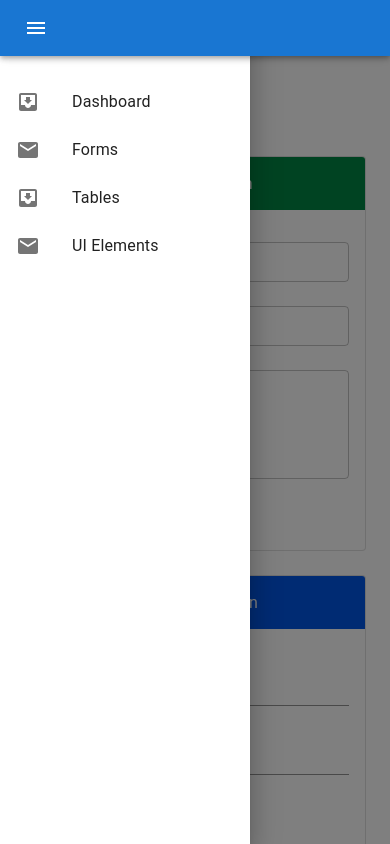
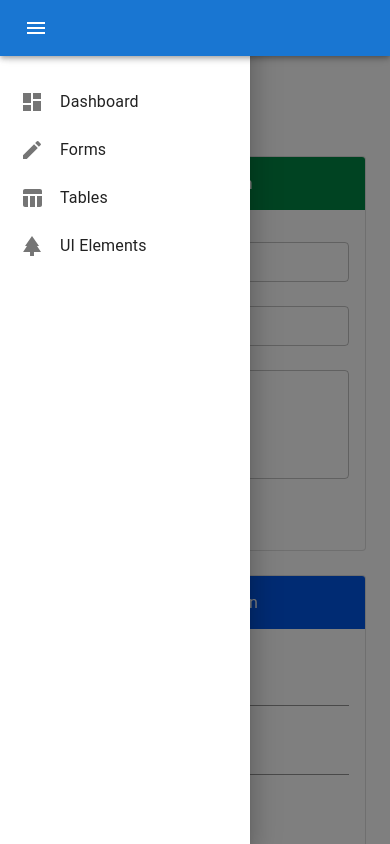
Before and after one commit to ravenanhq/admina, a Next.js app: page /form in a window 390 px wide. Both pictures are taken after a click on the button 36 px from the left and 28 px from the top of the page. Shown: the top 844 px of the page. Built offline with nearby package versions, Linux system fonts and the light colour scheme.

Commit message:
The mobile view menu open issue fixed

```diff
--- a/src/app/components/CustomElements/CustomElements.tsx
+++ b/src/app/components/CustomElements/CustomElements.tsx
@@ -31,7 +31,7 @@ const CustomElements = () => {
       />
       <CardContent>
         <Grid container spacing={2}>
-          <Grid item xs={6}>
+          <Grid item xs={12} lg={6}>
             <h4>Switch Toggle</h4>
             <Box sx={{ marginTop: "15px" }}>
               <Switch {...label} defaultChecked />
@@ -90,7 +90,7 @@ const CustomElements = () => {
               </Box>
             </Box>
           </Grid>
-          <Grid item xs={6}>
+          <Grid item xs={12} lg={6}>
             <h4>Button Group</h4>
             <ButtonGroup
               variant="contained"
--- a/src/app/components/Header/Header.tsx
+++ b/src/app/components/Header/Header.tsx
@@ -5,18 +5,19 @@ import MuiAppBar, { AppBarProps as MuiAppBarProps } from "@mui/material/AppBar";
 import Toolbar from "@mui/material/Toolbar";
 import IconButton from "@mui/material/IconButton";
 import MenuIcon from "@mui/icons-material/Menu";
-import { useNavbarContext } from '@/contexts/NavbarContext';
-import Box from '@mui/material/Box';
-import SwipeableDrawer from '@mui/material/SwipeableDrawer';
-import List from '@mui/material/List';
-import ListItem from '@mui/material/ListItem';
-import ListItemButton from '@mui/material/ListItemButton';
-import ListItemIcon from '@mui/material/ListItemIcon';
-import ListItemText from '@mui/material/ListItemText';
-import InboxIcon from '@mui/icons-material/MoveToInbox';
-import MailIcon from '@mui/icons-material/Mail';
-import { useMediaQuery } from '@mui/material';
-
+import { useNavbarContext } from "@/contexts/NavbarContext";
+import Box from "@mui/material/Box";
+import SwipeableDrawer from "@mui/material/SwipeableDrawer";
+import List from "@mui/material/List";
+import ListItem from "@mui/material/ListItem";
+import ListItemButton from "@mui/material/ListItemButton";
+import ListItemIcon from "@mui/material/ListItemIcon";
+import ListItemText from "@mui/material/ListItemText";
+import { Link, useMediaQuery } from "@mui/material";
+import DashboardIcon from "@mui/icons-material/Dashboard";
+import EditIcon from "@mui/icons-material/Edit";
+import TableIcon from "@mui/icons-material/TableChart";
+import ParkIcon from "@mui/icons-material/Park";
 
 interface AppBarProps extends MuiAppBarProps {
   open?: boolean;
@@ -24,71 +25,101 @@ interface AppBarProps extends MuiAppBarProps {
 
 const drawerWidth = 240;
 const AppBar = styled(MuiAppBar, {
-  shouldForwardProp: (prop) => prop !== 'open',
+  shouldForwardProp: (prop) => prop !== "open",
 })<AppBarProps>(({ theme, open }) => ({
   zIndex: theme.zIndex.drawer + 1,
-  transition: theme.transitions.create(['width', 'margin'], {
+  transition: theme.transitions.create(["width", "margin"], {
     easing: theme.transitions.easing.sharp,
     duration: theme.transitions.duration.leavingScreen,
   }),
   ...(open && {
     marginLeft: drawerWidth,
     width: `calc(100% - ${drawerWidth}px)`,
-    transition: theme.transitions.create(['width', 'margin'], {
+    transition: theme.transitions.create(["width", "margin"], {
       easing: theme.transitions.easing.sharp,
       duration: theme.transitions.duration.enteringScreen,
     }),
   }),
 }));
 
-
 const Header: React.FC = () => {
   const { handleDrawerOpen, open } = useNavbarContext();
   const { handleDrawerClose } = useNavbarContext();
   const handleSignOut = () => {
-    console.log('Sign out button clicked');
+    console.log("Sign out button clicked");
   };
   const [state, setState] = React.useState({
     left: false,
   });
 
   const toggleDrawer =
-    (open: boolean) =>
-    (event: React.KeyboardEvent | React.MouseEvent) => {
+    (open: boolean) => (event: React.KeyboardEvent | React.MouseEvent) => {
       if (
         event &&
-        event.type === 'keydown' &&
-        ((event as React.KeyboardEvent).key === 'Tab' ||
-          (event as React.KeyboardEvent).key === 'Shift')
+        event.type === "keydown" &&
+        ((event as React.KeyboardEvent).key === "Tab" ||
+          (event as React.KeyboardEvent).key === "Shift")
       ) {
         return;
       }
 
       setState({ ...state, left: open });
     };
-
+  const menuItems = [
+    { label: "Dashboard", route: "/admin" },
+    { label: "Forms", route: "/form" },
+    { label: "Tables", route: "/table" },
+    { label: "UI Elements", route: "/uielements" },
+  ];
   const list = () => (
     <Box
-      sx={{ width: 250, paddingTop: '70px' }}
+      sx={{ width: 250, paddingTop: "70px" }}
       role="presentation"
       onClick={toggleDrawer(false)}
       onKeyDown={toggleDrawer(false)}
     >
       <List>
-        {["Dashboard", "Forms", "Tables", "UI Elements"].map((text, index) => (
-          <ListItem key={text} disablePadding>
-            <ListItemButton>
-              <ListItemIcon>
-                {index % 2 === 0 ? <InboxIcon /> : <MailIcon />}
-              </ListItemIcon>
-              <ListItemText primary={text} />
-            </ListItemButton>
+        {menuItems.map((menuItem) => (
+          <ListItem
+            key={menuItem.label}
+            disablePadding
+            sx={{ display: "block" }}
+          >
+            <Link
+              href={menuItem.route}
+              style={{ textDecoration: "none", color: "inherit" }}
+            >
+              <ListItemButton
+                sx={{
+                  minHeight: 48,
+                  justifyContent: open ? "initial" : "center",
+                  px: 2.5,
+                }}
+              >
+                <ListItemIcon
+                  sx={{
+                    minWidth: 0,
+                    mr: open ? 3 : "auto",
+                    justifyContent: "center",
+                  }}
+                >
+                  {menuItem.label === "Dashboard" ? <DashboardIcon /> : ""}
+                  {menuItem.label === "Forms" ? <EditIcon /> : ""}
+                  {menuItem.label === "Tables" ? <TableIcon /> : ""}
+                  {menuItem.label === "UI Elements" ? <ParkIcon /> : ""}
+                </ListItemIcon>
+                <ListItemText
+                  primary={menuItem.label}
+                  sx={{ ml: 2 }}
+                />
+              </ListItemButton>
+            </Link>
           </ListItem>
         ))}
       </List>
     </Box>
   );
-  const isMobile = useMediaQuery('(max-width:1023px)');
+  const isMobile = useMediaQuery("(max-width:1023px)");
   return (
     <AppBar position="fixed" open={open}>
       <Toolbar>
```
